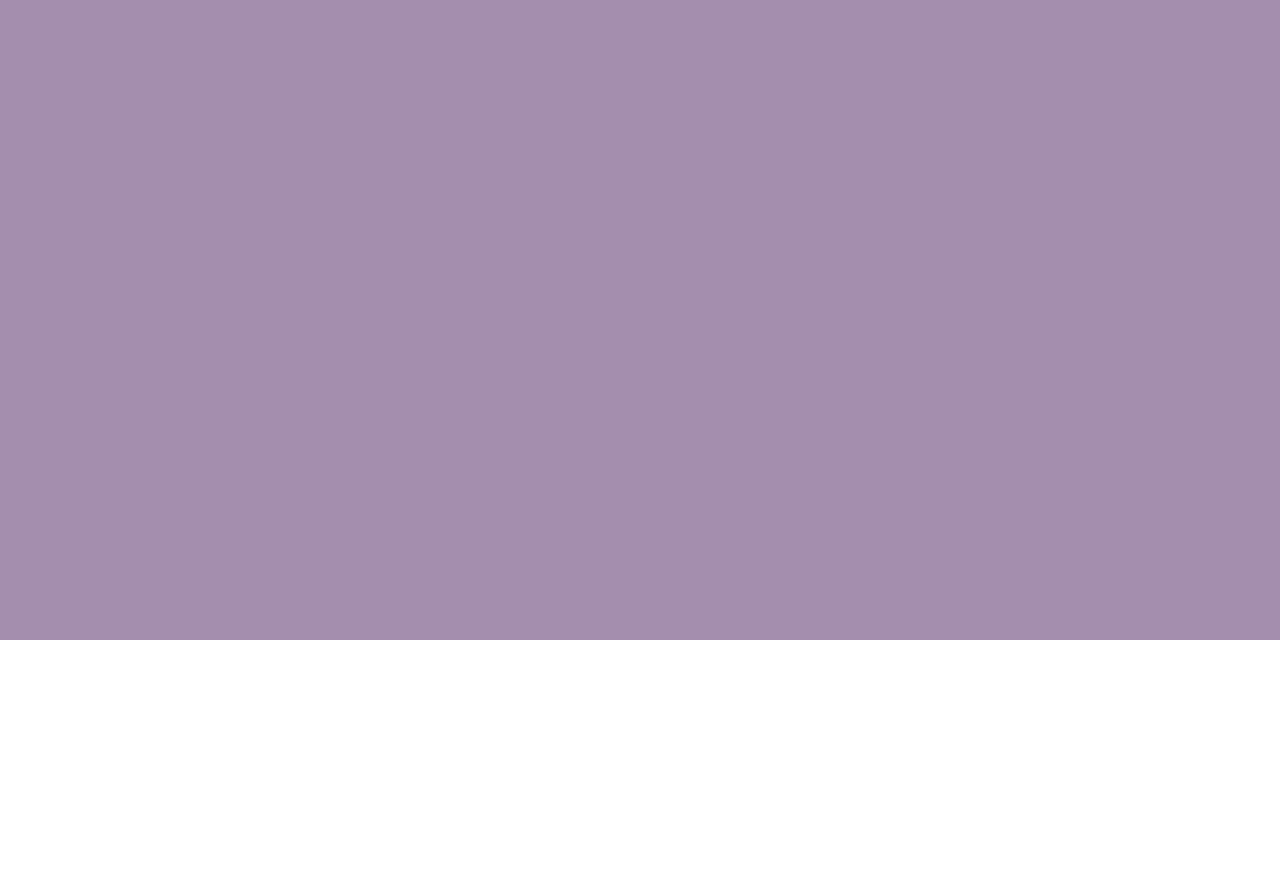
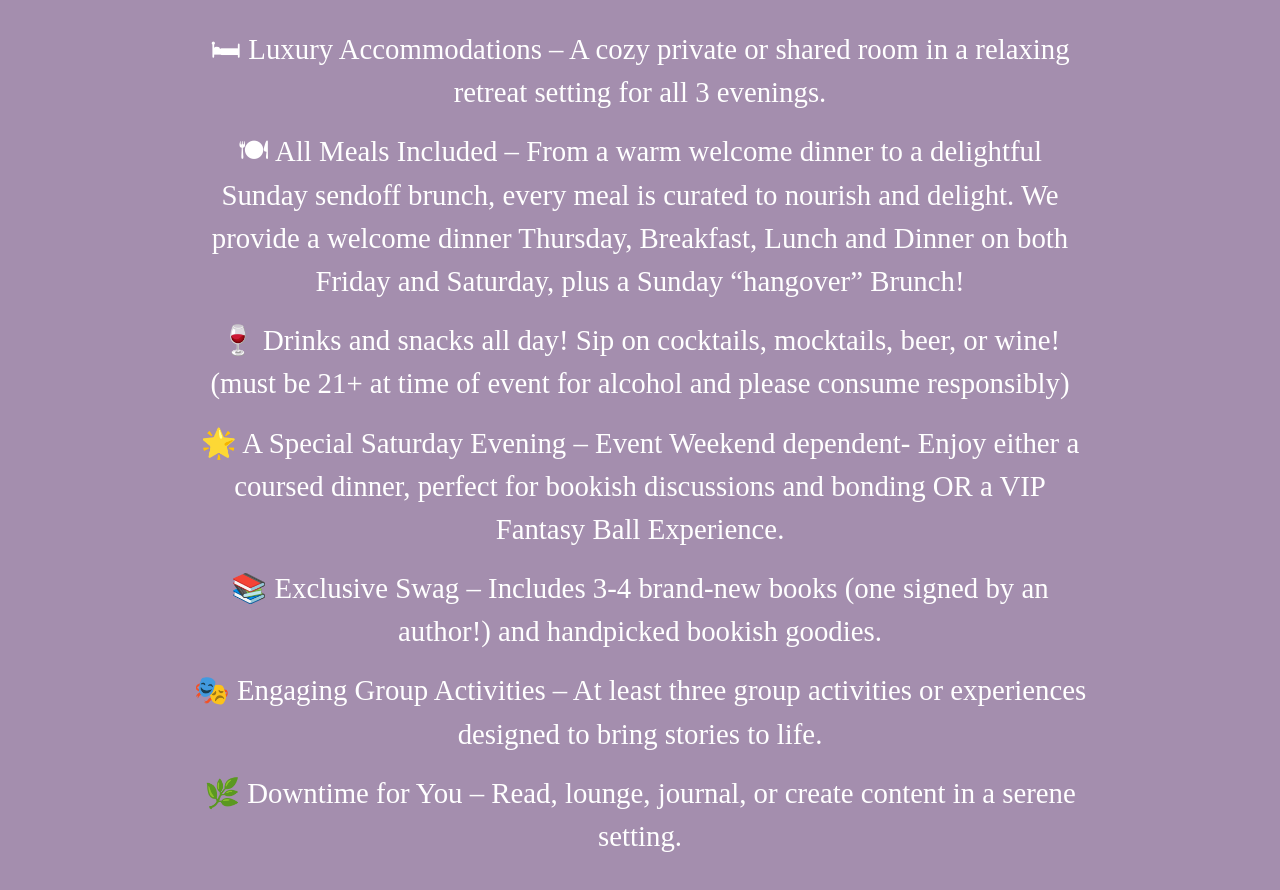
Before and after one commit to liftoffcreative-us/storybook_soiree, a Next.js app: page /retreats in a window 1280 px wide. Shown: the part 960-1850 px from the top of the page. Before the commit the page ends 1600 px from the top, so only its background shows below. Built offline with nearby package versions, Linux system fonts and the light colour scheme; a web font is replaced by a local one.

Commit message:
added more retreat info

```diff
--- /dev/null
+++ b/app/components/retreatsComps/Included.jsx
@@ -0,0 +1,45 @@
+import React from 'react';
+
+const Included = () => {
+  return (
+    <div className='w-screen flex flex-col items-center gap-4 mt-[8vh] text-white font-a-day-without md:text-[1.8em] text-[1.4em]'>
+      <h2 className='font-indivisibleBold md:text-[2.5em] text-[1.8em]'>
+        What's Included?
+      </h2>
+      <p className='w-[70%] text-center'>
+        🛏 Luxury Accommodations – A cozy private or shared room in a relaxing
+        retreat setting for all 3 evenings.
+      </p>
+      <p className='w-[70%] text-center'>
+        🍽 All Meals Included – From a warm welcome dinner to a delightful Sunday
+        sendoff brunch, every meal is curated to nourish and delight. We provide
+        a welcome dinner Thursday, Breakfast, Lunch and Dinner on both Friday
+        and Saturday, plus a Sunday “hangover” Brunch!
+      </p>
+      <p className='w-[70%] text-center'>
+        🍷 Drinks and snacks all day! Sip on cocktails, mocktails, beer, or
+        wine! (must be 21+ at time of event for alcohol and please consume
+        responsibly)
+      </p>
+      <p className='w-[70%] text-center'>
+        🌟 A Special Saturday Evening – Event Weekend dependent- Enjoy either a
+        coursed dinner, perfect for bookish discussions and bonding OR a VIP
+        Fantasy Ball Experience.{' '}
+      </p>
+      <p className='w-[70%] text-center'>
+        📚 Exclusive Swag – Includes 3-4 brand-new books (one signed by an
+        author!) and handpicked bookish goodies.
+      </p>
+      <p className='w-[70%] text-center'>
+        🎭 Engaging Group Activities – At least three group activities or
+        experiences designed to bring stories to life.
+      </p>
+      <p className='w-[70%] text-center'>
+        🌿 Downtime for You – Read, lounge, journal, or create content in a
+        serene setting.
+      </p>
+    </div>
+  );
+};
+
+export default Included;
--- a/app/components/retreatsComps/RetreatHero.jsx
+++ b/app/components/retreatsComps/RetreatHero.jsx
@@ -3,8 +3,8 @@ import React from 'react';
 
 const RetreatHero = () => {
   return (
-    <div className='hidden w-screen h-[100vh] md:flex items-center justify-center   bg-ssLavender'>
-      <div className='w-[90vw]  flex items-center justify-center'>
+    <div className='hidden w-screen h-[100vh]  md:flex items-center justify-center   bg-ssLavender'>
+      <div className='w-[90vw] mt-[8vh]  flex items-center'>
         <Image
           src='/retreatHero.png'
           width={1920}
--- a/app/retreats/page.js
+++ b/app/retreats/page.js
@@ -4,6 +4,7 @@ import NavBarMobileAlt from '../components/NavBarMobileAlt';
 import RetreatHero from '../components/retreatsComps/RetreatHero';
 import Retreat1 from '../components/retreatsComps/Retreat1';
 import RetreatHeroMobile from '../components/retreatsComps/RetreatHeroMobile';
+import Included from '../components/retreatsComps/Included';
 
 const retreats = () => {
   return (
@@ -12,6 +13,7 @@ const retreats = () => {
       <NavBarMobileAlt />
       <RetreatHero />
       <RetreatHeroMobile />
+      <Included />
       <Retreat1 />
     </div>
   );
```
